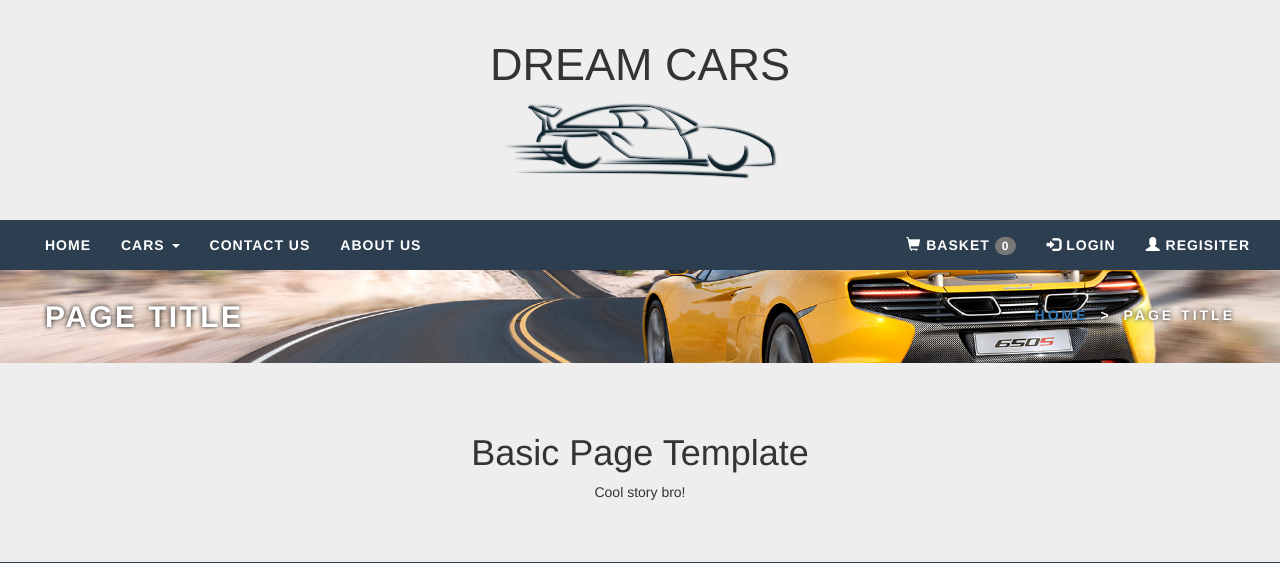
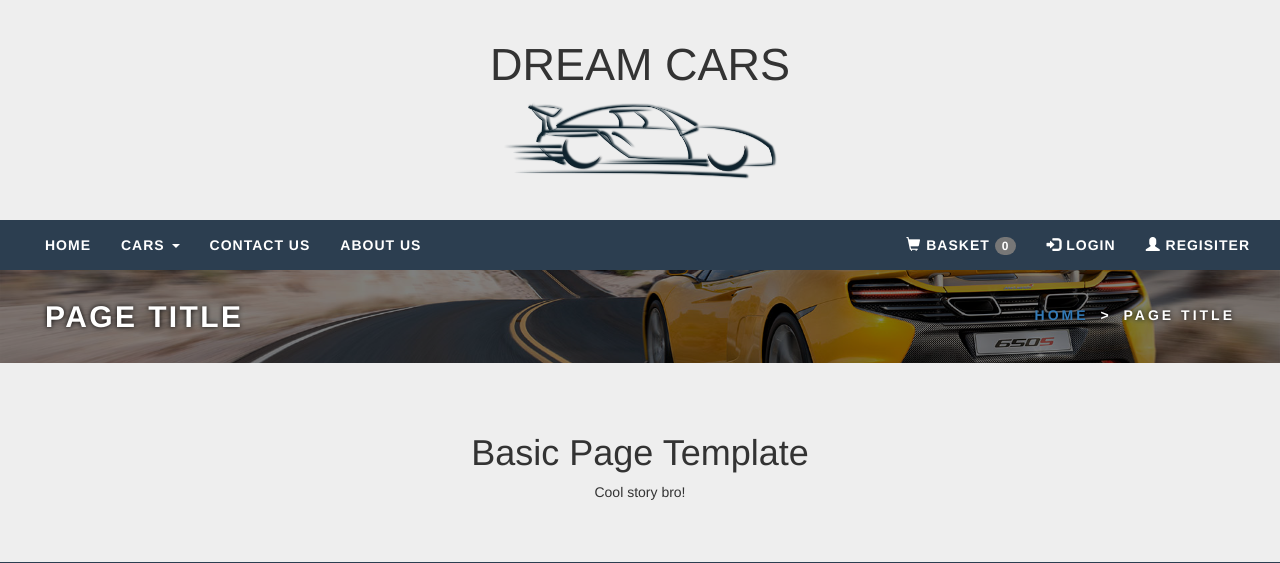
Before and after one commit to mohammadchoudhury/ecommerce-cw, a PHP site: page /template.php in a window 1280 px wide. Shown: the top 563 px of the page. Run offline with PHP 8.4, Linux system fonts and the light colour scheme.

Commit message:
Updated stylesheet

```diff
--- a/css/style.css
+++ b/css/style.css
@@ -23,14 +23,12 @@
 .navbar-nav li a:active,
 .navbar-nav li.active a {
 	color: white !important;
-	/*background-color: #53B1BB !important;*/
 	background-color: #337ab7 !important;
 }
 
 .navbar-default .navbar-nav > .open > a,
 .navbar-default .navbar-nav > .open > a:hover,
 .navbar-default .navbar-nav > .open > a:focus {
-	/*background-color: #53B1BB !important;*/
 	background-color: #337ab7 !important;
 }
 
@@ -68,8 +66,6 @@
 .jumbotron {
 	margin-bottom: 0px;
 	padding: 40px 0px;
-	/*background-color: #2c3e50;
-	color: white;*/
 }
 
 .jumbotron h1 {
@@ -92,14 +88,18 @@
 	color: white;
 }
 
-/*----- HEADING BREADCRUMB -----*/
+/*----- BANNER -----*/
 #banner {
-	padding:30px;
     background: url('../img/McLaren-650S-Banner.jpg') no-repeat;
     background-position: center;
     background-size: cover;
     color: white;
     text-shadow: 0px 0px 5px black;
+}
+
+#banner .container-fluid {
+	padding: 30px 45px;
+	background: rgba(0, 0, 0, 0.5);
 }
 
 #banner h1 {
@@ -173,7 +173,6 @@ section {
  }
 
  .usp-item .icon {
- 	/*position: relative;*/
  	top: 10px;
  	color: #53B1BB;
  	color: #2c3e50;
@@ -184,7 +183,6 @@ section {
  }
 
  .usp-item:hover .icon {
- 	/*position: relative;*/
  	top: -93px;
  	color: #53B1BB;
  	background-color: white;
```
